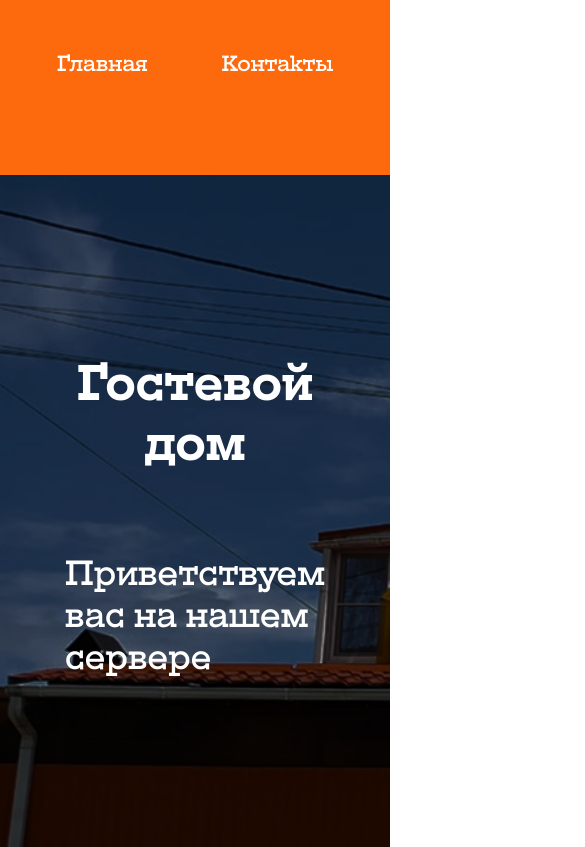
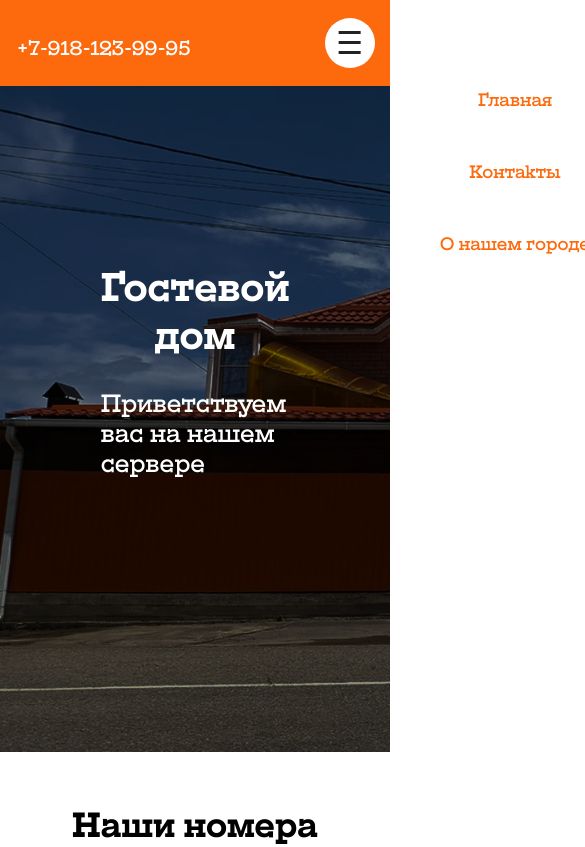
Before and after one commit to Mcrtychyan/Gostinica, a plain HTML site: page index.html in a window 390 px wide. Shown: the top 847 px of the page, 585 px wide, since content can reach past the window. Drawn offline with Linux system fonts and the light colour scheme.

Commit message:
Сделал адаптив на 978px

```diff
--- a/css/components/_header.css
+++ b/css/components/_header.css
@@ -59,3 +59,128 @@
 .header__phone:focus{
     border-color: #F2D324;
 }
+
+.menu{
+    display: none;
+}
+
+@media (max-width: 1100px){
+    .header__list{
+        gap: 50px;
+    }
+}
+
+@media (max-width: 968px){
+
+    .header__nav{
+        display: none;
+    }
+
+    .menu {
+        position: fixed;
+        z-index: 10;
+        background-color: #fff;
+        display: block;
+        pointer-events: none;
+        user-select: none;
+        transform: translateX(100%);
+        overflow: hidden;
+        transition: transform .6s;
+        padding-top: 20px;
+        width: 250px;
+        height: auto;
+        border-radius: 10px;
+        right: 0;
+    }
+
+    .menu--open {
+        transform: translateX(0);
+        user-select: auto;
+        pointer-events: auto;
+    }
+
+    .menu__list {
+        font-size: 18px;
+        display: flex;
+        list-style-type: none;
+        color: var(--soft-green);
+        text-decoration: none;
+        margin-bottom: 20px;
+    }
+
+    .menu__content {
+        font-size: 20px;
+        list-style-type: none;
+        color: #FD690D;
+        display: flex;
+        gap: 30px;
+        flex-direction: column;
+        align-items: center;
+    }
+
+
+    .menu__btn {
+        background-color: #fff;
+        height: 50px;
+        width: 50px;
+        border-radius: 50%;
+        display: flex;
+        justify-content: center;
+        position: relative;
+        align-items: center;
+    }
+
+    .menu__btn span,
+    .menu__btn span::before,
+    .menu__btn span::after {
+        position: absolute;
+        height: 3px;
+        margin-top: -2px;
+        width: 22px;
+        left: 0;
+        top: 50%;
+        transform: translateX(62%);
+        background-color: #222;
+    }
+
+    .menu__btn span::before,
+    .menu__btn span::after {
+        content: '';
+        transition: transform .3s;
+    }
+
+    .menu__btn span::before {
+        transform: translateY(-10px);
+    }
+
+    .menu__btn span::after {
+        transform: translateY(10px);
+    }
+
+    .menu__btn_active span::before {
+        transform: rotate(45deg);
+    }
+
+    .menu__btn_active span::after {
+        transform: rotate(-45deg);
+    }
+
+    .menu__btn_active span {
+        height: 0;
+    }
+
+    .header__inner {
+        display: flex;
+        justify-content: space-between;
+
+    }
+
+    .header__logo{
+        display: none;
+
+    }
+
+    .mapa{
+        height: 500px;
+    }
+}
--- a/css/home/_home.css
+++ b/css/home/_home.css
@@ -25,3 +25,36 @@
     color: #fff;
     margin-bottom: 345px;
 }
+
+@media (max-width: 1200px){
+
+    .home{
+        margin-bottom: 70px;
+    }
+
+    .home__title{
+        font-size: 45px;
+        margin-bottom: 40px;
+    }
+
+    .home__text{
+        font-size: 30px;
+        margin-bottom: 150px;
+    }
+}
+
+@media (max-width: 968px){
+    .home{
+        margin-bottom: 50px;
+    }
+
+    .home__title{
+        font-size: 40px;
+        margin-bottom: 30px;
+    }
+
+    .home__text{
+        font-size: 25px;
+        margin-bottom: 100px;
+    }
+}
--- a/css/home/_location.css
+++ b/css/home/_location.css
@@ -9,3 +9,10 @@
     justify-content: center;
     margin-bottom: 100px;
 }
+
+@media(max-width: 978px){
+    .locatioin__title{
+        font-size: 35px;
+        margin-bottom: 60px;
+    }
+}
--- a/css/home/_relax.css
+++ b/css/home/_relax.css
@@ -11,3 +11,14 @@
 .parking{
     margin-bottom: 100px;
 }
+
+@media(max-width: 968px){
+    .relax__title{
+        font-size: 35px;
+        margin-bottom: 60px;
+    }
+
+    .parking{
+        margin-bottom: 60px;
+    }
+}
--- a/css/home/_sale.css
+++ b/css/home/_sale.css
@@ -1,14 +1,14 @@
-.sale{
+.sale {
   margin-bottom: 120px;
 }
 
-.sale__title{
+.sale__title {
   font-size: 40px;
   text-align: center;
   margin-bottom: 100px;
 }
 
-.sale__info1{
+.sale__info1 {
   display: flex;
   justify-content: space-between;
 }
@@ -16,16 +16,23 @@
 .sale__list {
   display: grid;
   grid-template-columns: repeat(3, 1fr);
-    grid-gap: 60px 50px;
+  grid-gap: 50px 50px;
+  margin-bottom: 50px;
 }
 
-.sale__card{
+.sale__card {
   padding: 15px 15px 15px;
   border-radius: 10px;
   background-color: var(--orange);
 }
 
-.sale__class{
+.proba {
+  display: flex;
+  justify-content: center;
+  grid-gap: 50px;
+}
+
+.sale__class {
   display: flex;
   justify-content: space-between;
 }
@@ -36,13 +43,13 @@
   height: auto;
 }
 
-  /* Обертка слайдера */
+
 .swiper {
   position: relative;
   overflow: hidden;
 }
 
-  /* Кнопки поверх изображения */
+
 .slider-btn {
   position: absolute;
   top: 50%;
@@ -66,13 +73,13 @@
   right: 10px;
 }
 
-.sale__class{
+.sale__class {
   color: #fff;
   font-size: 32px;
   margin-bottom: 20px;
 }
 
-.sale__prach{
+.sale__prach {
   display: flex;
   gap: 12px;
   font-size: 16px;
@@ -81,13 +88,13 @@
   padding-left: 35px;
 }
 
-.sale__udob{
+.sale__udob {
   color: #fff;
   font-size: 20px;
   margin-bottom: 15px;
 }
 
-.sale__icons-list{
+.sale__icons-list {
   display: flex;
   padding-left: 35px;
   gap: 12px;
@@ -96,14 +103,14 @@
   font-size: 16px;
 }
 
-.sale__niz{
+.sale__niz {
   display: flex;
   gap: 30px;
   align-items: center;
   justify-content: space-between;
 }
 
-.call-btn{
+.call-btn {
   background-color: #FF0000;
   font-size: 20px;
   padding: 10px 30px;
@@ -112,12 +119,12 @@
   transition: .6s;
 }
 
-.call-btn:hover{
+.call-btn:hover {
   background-color: #FFf;
   color: black;
 }
 
-.price{
+.price {
   color: #fff;
   font-size: 20px;
 }
@@ -172,3 +179,37 @@
 .slider-btn.next {
   right: 10px;
 }
+
+@media(max-width: 1200px) {
+  .sale__title {
+    margin-bottom: 80px;
+  }
+
+  .sale__list {
+    display: grid;
+    grid-template-columns: repeat(2, 1fr);
+    padding: 0px 50px;
+    grid-gap: 30px;
+  }
+
+  .proba {
+    display: grid;
+    grid-template-columns: repeat(2, 1fr);
+    padding: 0px 50px;
+    grid-gap: 30px;
+  }
+
+}
+
+@media(max-width: 968px) {
+
+  .sale{
+    margin-bottom: 70px;
+  }
+
+  .sale__title {
+    font-size: 35px;
+    margin-bottom: 60px;
+  }
+
+}
--- a/index.html
+++ b/index.html
@@ -28,10 +28,29 @@
                         </li>
                     </ul>
                 </nav>
+
                 <a class="header__phone" href="tel:+79181239995">+7-918-123-99-95</a>
+                <button class="menu__btn" id="menuBtn" type="button">
+                    <span></span>
+                </button>
             </div>
         </div>
 
+        <div class="menu">
+            <nav class="content__menu">
+                <ul class="menu__content">
+                    <li>
+                        <a class="menu__list" href="index.html">Главная</a>
+                    </li>
+                    <li>
+                        <a class="menu__list" href="contact.html">Контакты</a>
+                    </li>
+                    <li>
+                        <a class="menu__list" href="gorod.html">О нашем городе</a>
+                    </li>
+                </ul>
+            </nav>
+        </div>
     </header>
 
     <main>
@@ -275,6 +294,8 @@
                             </div>
                         </div>
                     </li>
+                </ul>
+                <ul class="proba">
                     <li class="sale__card">
                         <div class="apartamens__head">
                             <div class="custom-slider">
@@ -364,7 +385,6 @@
                             <img class="sale__images" src="images/relax3.png" width="372" height="285">
                             <img class="sale__images" src="images/relax4.png" width="372" height="285">
                             <img class="sale__images" src="images/relax5.png" width="372" height="285">
-                            <!-- Добавь ещё фото по необходимости -->
                         </div>
                         <button class="slider-btn prev">
                             <img src="images/icons/levo.svg" alt="prev">
@@ -387,8 +407,6 @@
                         <div class="slides">
                             <img class="sale__images active" src="images/park1.png" width="372" height="285">
                             <img class="sale__images" src="images/park2.png" width="372" height="285">
-
-                            <!-- Добавь ещё фото по необходимости -->
                         </div>
                         <button class="slider-btn prev">
                             <img src="images/icons/levo.svg" alt="prev">
@@ -405,7 +423,7 @@
             <div class="container">
                 <h1 class="locatioin__title">Наш адрес: г.Хадыженск, ул.Германенко 15</h1>
                 <div class="locatioin__card">
-                    <iframe
+                    <iframe class="mapa"
                         src="https://yandex.ru/map-widget/v1/?um=constructor%3A5293bad17d9a8c43ac6baadeef9750dfac004b7d834ceb4e7d6bafca4698ad14&amp;source=constructor"
                         width="100%" height="718" frameborder="0"></iframe>
                 </div>
@@ -477,11 +495,11 @@
 
         showSlide(current);
 
-        // ==== Swipe (touch + mouse) ====
+
         let startX = 0;
         let isDragging = false;
 
-        // Touch events
+
         slider.addEventListener('touchstart', (e) => {
             startX = e.touches[0].clientX;
         });
@@ -492,7 +510,7 @@
             handleSwipe(endX);
         });
 
-        // Mouse events
+
         slider.addEventListener('mousedown', (e) => {
             isDragging = true;
             startX = e.clientX;
@@ -528,5 +546,28 @@
     });
 </script>
 
+<script>
+    document.addEventListener("DOMContentLoaded", function () {
+        const menuBtn = document.getElementById("menuBtn");
+        const menu = document.querySelector(".menu");
+
+        menuBtn.addEventListener("click", function () {
+            menu.classList.toggle("menu--open");
+            menuBtn.classList.toggle("menu__btn_active");
+        });
+
+
+        const menuLinks = document.querySelectorAll(".menu__list");
+        menuLinks.forEach(link => {
+            link.addEventListener("click", () => {
+                menu.classList.remove("menu--open");
+                menuBtn.classList.remove("menu__btn_active");
+            });
+        });
+    });
+
+
+</script>
+
 
 </html>
```
Lines whose indentation alone changed are shown as unchanged.
